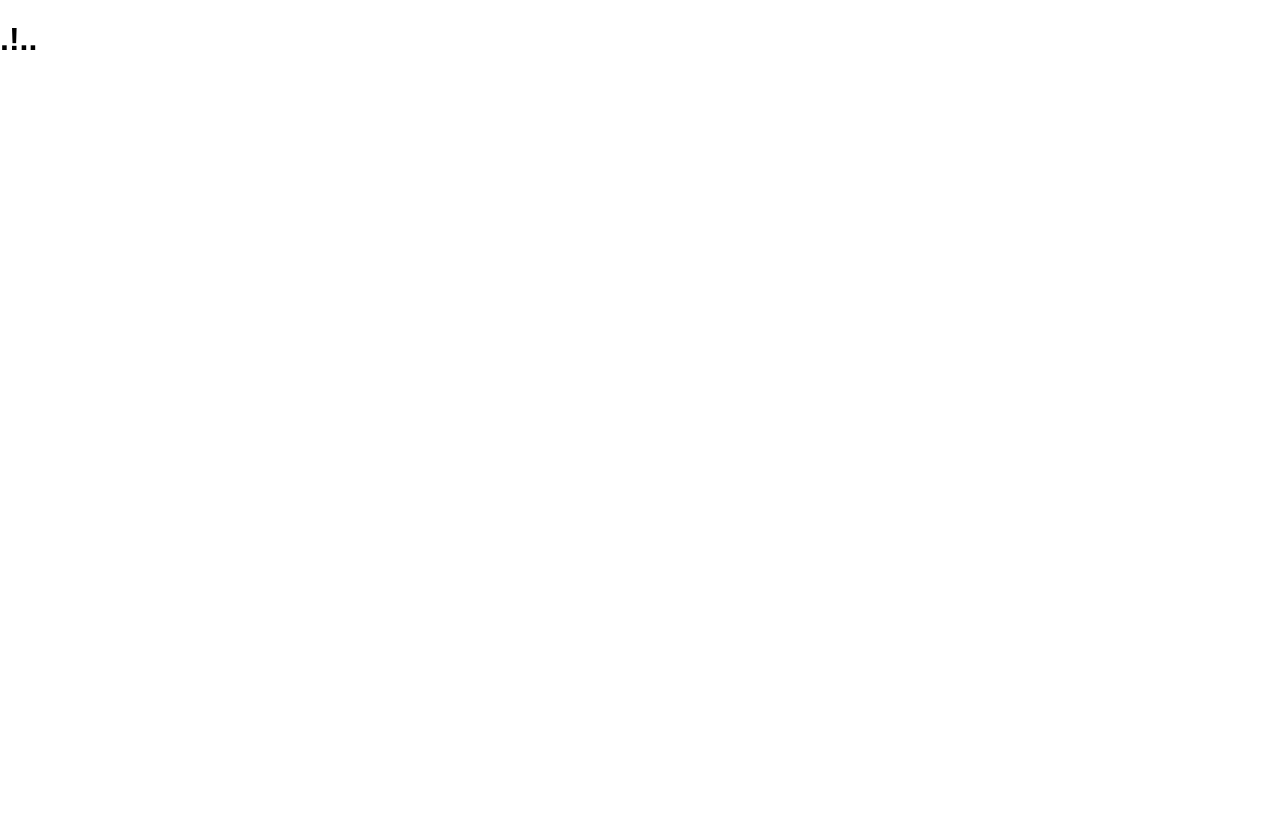
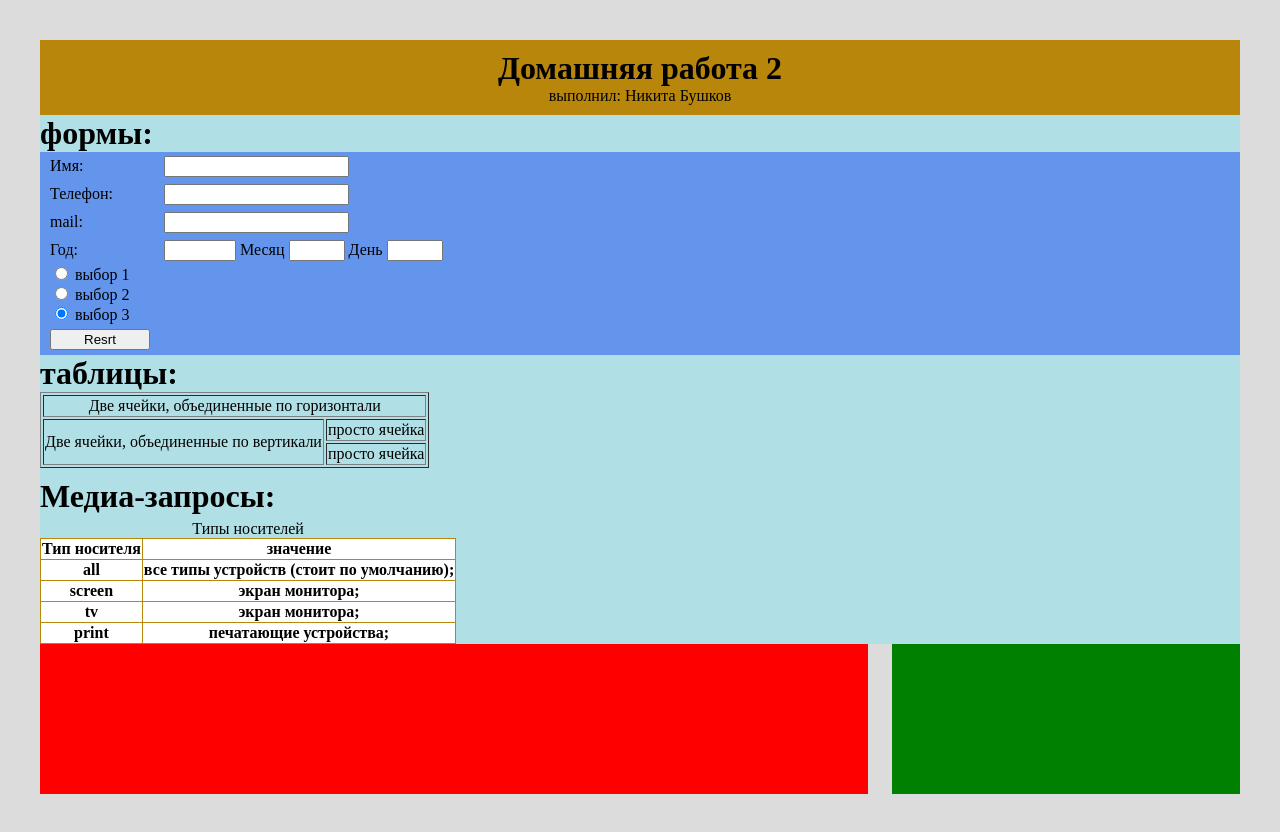
Before and after one commit to Nikita-Bushkov/dz, a plain HTML site: page index.html in a window 1280 px wide. Before the commit the page ends 800 px from the top, so only its background shows below. Drawn offline with Linux system fonts and the light colour scheme.

Commit message:
Add files via upload

```diff
--- a/index.html
+++ b/index.html
@@ -1,28 +1,110 @@
 <!DOCTYPE html>
-<html lang="ru-RU">
-	<head>
-		<meta charset="UTF-8">
-		<meta http-equiv="X-UA-Compatible" content="IE=edge">
-		<title>Главная страница</title>
-		<!-- SEO -->
-		<meta name="description" content="loftschool_homework">
-		<meta name="keyworde" content="loftschool_homework">
-		<meta name="author" content="Gomer Simpson">
-		<!-- favicon.ico
-		<link rel="shortcut icon" href="/favicon.ico" type="image/x-icon">
-		<link rel="icon" href="/favicon.ico" type="image/x-icon">
-		-->
-		<!-- ower CSS -->
-		<link rel="stylesheet" href="bower/normalize-css/normalize.css">
-		<!-- CSS -->
-		<link rel="stylesheet" href="css/main.css">
-		<link rel="stylesheet" href="css/about-me.css">
-		<!-- modernizer -->
-		<script src="bower/modernizer/modernizr.js"></script>
-	</head>
-	<body>
-		<h1>.!..</h1>
-		<script src="bower/jquery/dist/jquery.js"></script>
-		<script src="js/main.js"></script>
-	</body>
+<html lang="en">
+<head>
+    <meta charset="UTF-8">
+    <title>DZ-2 Никиты Бушкова</title>
+    <link rel="stylesheet" href="style.css">
+</head>
+<body>
+    <div class="wrap">
+        <header class="header">
+            <h1 class="head__zag">
+                Домашняя работа 2
+            </h1>
+            <span class="head__content">
+                выполнил: Никита Бушков
+            </span>
+        </header>
+            <h1>формы:</h1>
+            <form class="form" action="#" method="post" name="form">
+                <div>
+                    <ladel class="form__ladel" for="name">Имя:</ladel>
+                    <input id="name" type="text">
+                </div>
+                <div>
+                    <ladel class="form__ladel" for="tel">Телефон:</ladel>
+                    <input id="tel" type="tel">
+                </div>
+                <div>
+                    <ladel class="form__ladel" for="mail">mail:</ladel>
+                    <input id="mail" type="email">
+                </div>
+                <div>
+                    <ladel class="form__ladel" for="number">Год:</ladel>
+                    <input id="number" type="number" min="1996" max="2017">
+                    <ladel for="month">Месяц</ladel>
+                    <input id="month" type="number" min="1" max="12">
+                    <ladel for="day">День</ladel>
+                    <input id="day" type="number" min="1" max="31">
+                </div>
+                <div class="form__input">
+                    <input type="radio" checked name="radioJob"> выбор 1
+                </div>
+                <div class="form__input">
+                    <input type="radio" checked name="radioJob"> выбор 2
+                </div>
+                <div class="form__input">
+                    <input type="radio" checked name="radioJob"> выбор 3
+                </div>
+                <div class="form__button">
+                    <button  type="reset">Resrt</button>
+                </div>
+            </form>
+        <h1>таблицы:</h1>
+        <div class="table">
+            <table border="l" border-spacing="10">
+                <tr>
+                    <td colspan="2">
+                        Две ячейки, объединенные по горизонтали
+                    </td>
+                </tr>
+                <tr>
+                    <td rowspan="2">
+                        Две ячейки, объединенные по вертикали
+                    </td>
+                    <td>просто ячейка</td>
+                    <tr><td > просто ячейка </td></tr>
+                </tr>
+            </table>
+        </div>
+        <div class="medua">
+            <h1>
+            Медиа-запросы:
+            </h1>
+            <table class="table__medua" border="1">
+                <caption>
+                    Типы носителей
+                </caption>
+                <thead>
+                    <tr>
+                        <th>Тип носителя</th>
+                        <th>значение</th>
+                    </tr>
+                    <tr>
+                        <th>all</th>
+                        <th>все типы устройств (стоит по умолчанию);</th>
+                    </tr>
+                    <tr>
+                        <th>screen</th>
+                        <th>экран монитора;</th>
+                    </tr>
+                    <tr>
+                        <th>tv</th>
+                        <th>экран монитора;</th>
+                    </tr>
+                    <tr>
+                        <th>print</th>
+                        <th>печатающие устройства;</th>
+                    </tr>
+                </thead>
+            </table>
+        </div>
+        <div class="blok">
+            <div class="blok-red">
+            </div>
+            <div class="blok-green">
+            </div>
+        </div>
+    </div>
+</body>
 </html>
--- /dev/null
+++ b/style.css
@@ -0,0 +1,114 @@
+html, body {
+    height: 100%;
+    width: 100%;
+    margin: 0;
+    padding: 0;
+    background: gainsboro;
+}
+
+h1 {
+    margin: 0;
+    padding: 0;
+}
+.wrap {
+   max-width: 1200px;
+    background: powderblue;
+    margin: 40px auto 0;
+    display: block;
+}
+
+.header {
+    background: darkgoldenrod;
+    text-align: center;
+    padding: 10px 0;
+}
+
+.head__content {
+    padding-bottom: 5px;
+}
+
+form {
+    background: cornflowerblue;
+    margin: 0 auto;
+}
+
+.form__ladel {
+    padding: 5px 10px;
+    width: 100px;
+    display: inline-block;
+}
+
+.form__input {
+    padding: 0 10px;
+}
+
+.form__button>button {
+    width: 100px;
+    margin: 5px 10px;
+}
+.table {
+    text-align: center;
+    border-collapse: collapse;
+}
+
+.table__medua {
+    background: #fff;
+    border-color: darkgoldenrod;
+    border-collapse: collapse;
+}
+
+.medua>h1 {
+    margin: 10px 0 5px;
+}
+
+.blok-red {
+    background: red;
+    float: left;
+    width: 69%;
+    height: 150px;
+}
+
+.blok-green {
+    background: green;
+    float: right;
+    width: 29%;
+    height: 150px;
+}
+
+
+
+@media screen and (max-width: 1200px) {
+    .wrap {
+    margin: 60px;
+    }
+}
+
+@media screen and (max-width: 900px) {
+    .blok-green {
+        width: 69%;
+        background: darkgoldenrod;
+    }
+
+    .blok-red {
+        width: 29%;
+        background: #b854a8;
+    }
+}
+
+@media screen and (max-width: 800px) {
+    .blok-green {
+        margin: 3px;
+        width: 100%;
+        height: 300px;
+        background: darkgoldenrod;
+        float: none;
+    }
+
+    .blok-red {
+        margin: 3px;
+        width: 100%;
+        height: 300px;
+        background: #b854a8;
+        float: none;
+    }
+}
```
